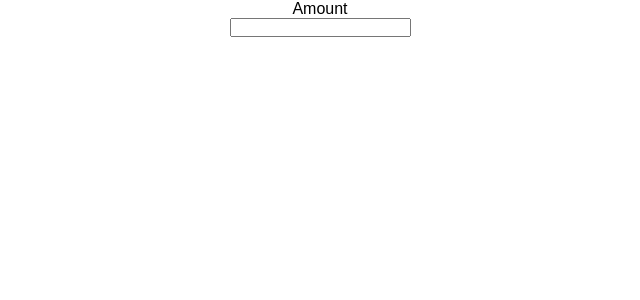
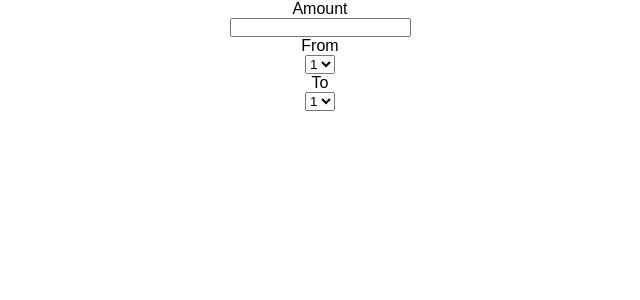
Before and after one commit to Adriantutuianu/currency-converter, a React (Create React App) app: page / in a window 1280 px wide. Shown: the top 300 px of the page, without its empty margins (320-960 px from the left). Built offline with nearby package versions, Linux system fonts and the light colour scheme.

Commit message:
Added input select

```diff
--- a/src/App.js
+++ b/src/App.js
@@ -22,6 +22,22 @@ function App() {
             onChange={handleChangeAmount}
           />
         </div>
+        <div className="from-currency">
+          <p>From</p>
+          <select>
+            <option value="1">1</option>
+            <option value="2">2</option>
+            <option value="3">3</option>
+          </select>
+        </div>
+        <div className="to-currency">
+          <p>To</p>
+          <select>
+            <option value="1">1</option>
+            <option value="2">2</option>
+            <option value="3">3</option>
+          </select>
+        </div>
       </main>
     </div>
   );
```
